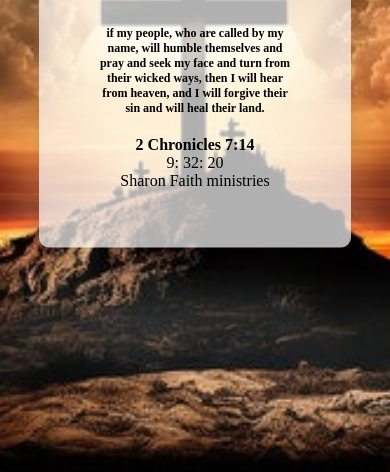
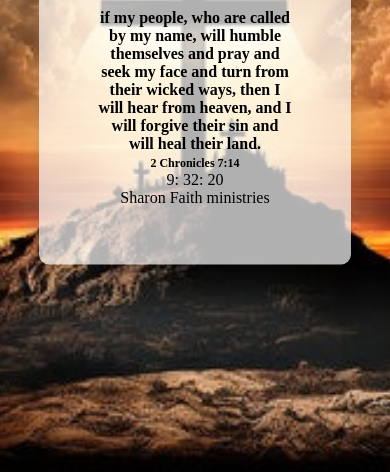
Before and after one commit to Abhishek1234563/Sharon, a plain HTML site: page english.html in a window 390 px wide. Shown: the part 372-844 px from the top of the page. Drawn offline with Linux system fonts and the light colour scheme.

Commit message:
Update english.css

```diff
--- a/english.css
+++ b/english.css
@@ -58,9 +58,11 @@ span{
         padding: 20%;
     }
     .main-box blockquote{
-        font-size:12px;
+        font-size:16px;
         min-height: 110px;
         font-weight: bold;
+    }span{
+        font-size: 12px;
     }
 
 }
@@ -70,8 +72,11 @@ span{
         padding: 15%;
     }
     .main-box blockquote{
-        font-size:12px;
+        font-size:16px;
         min-height: 110px;
         font-weight: bold;
     }
+    span{
+        font-size: 12px;
+    }
 }
```
